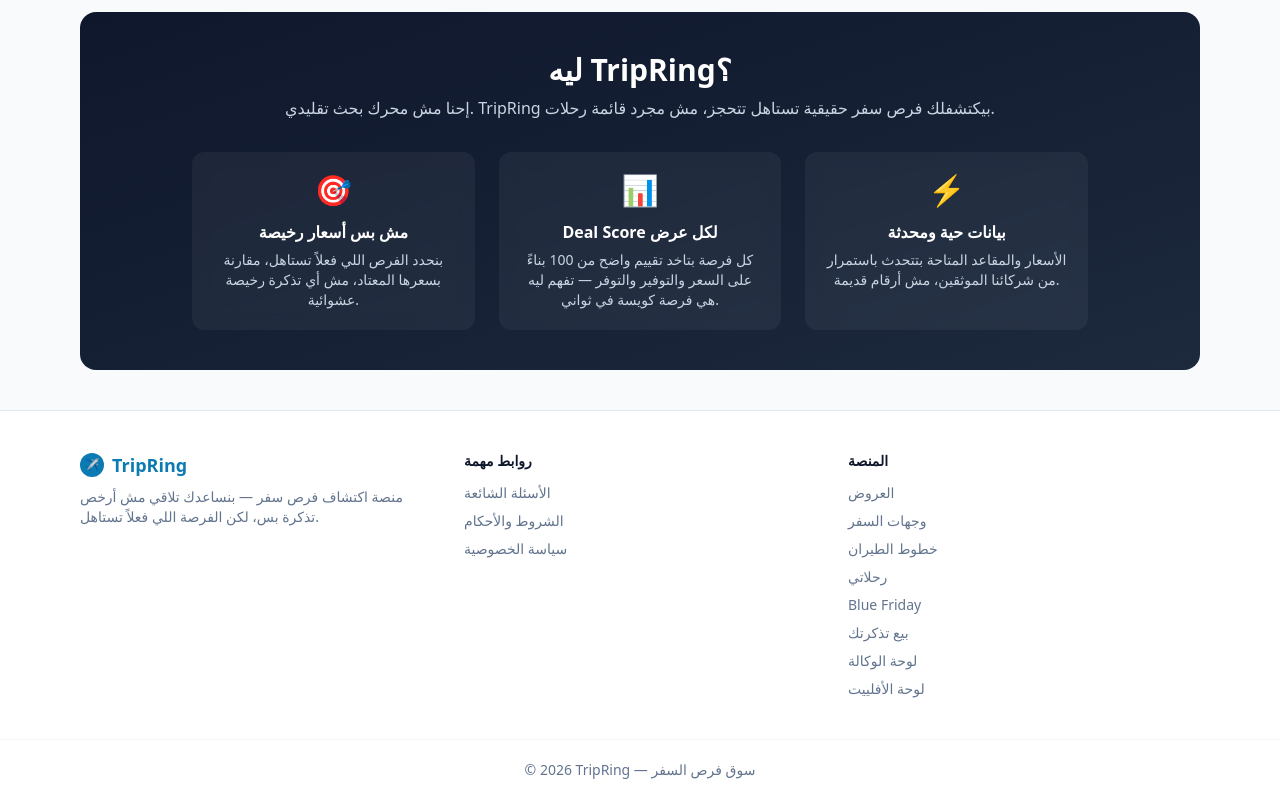
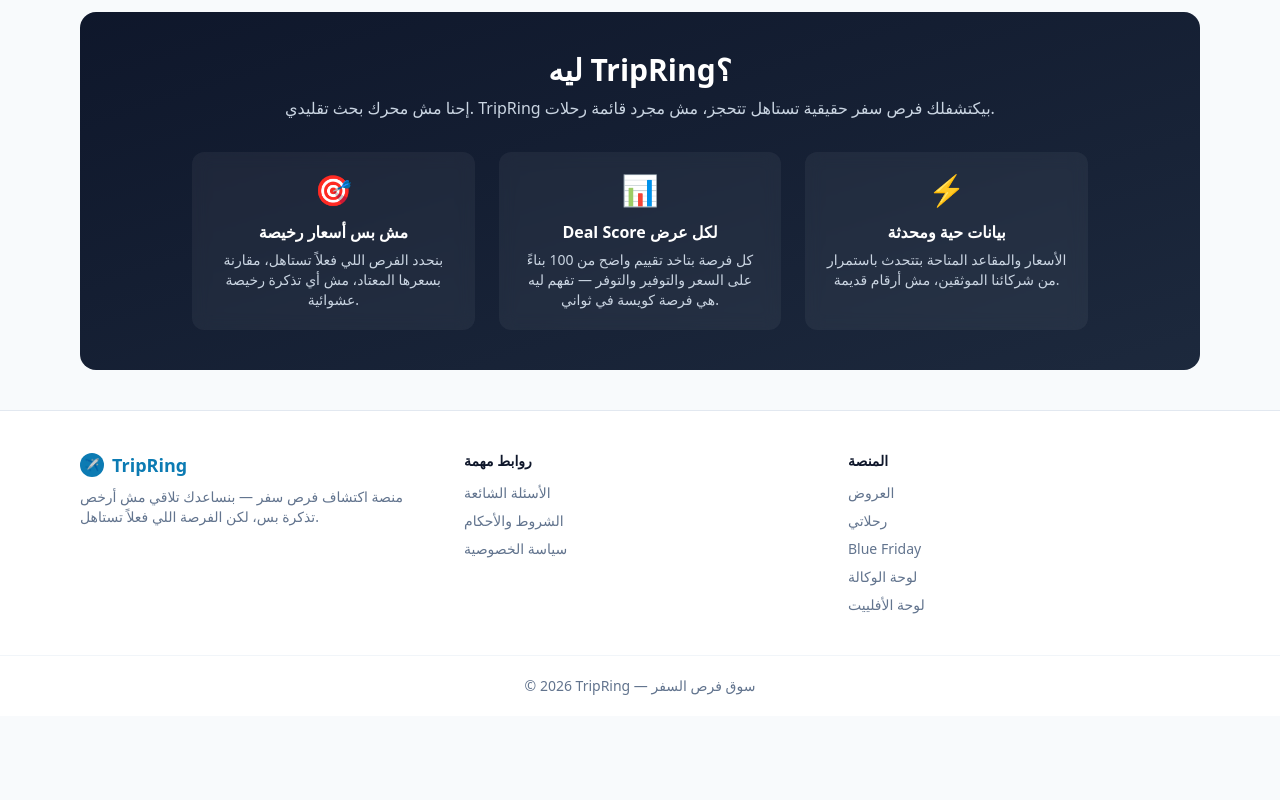
Before and after one commit to MOMOMO213312/TRIPRING, a React app in the folder src/: page / in a window 1280 px wide. Shown: the part 1422-2222 px from the top of the page. After the commit the page ends 2138 px from the top, so only its background shows below. Built offline with nearby package versions, Linux system fonts and the light colour scheme; no server answers; the database is empty; the HTML template or start-up script is replaced by a standard one.

Commit message:
chore(footer): remove destinations, routes, and ticket-resale links

```diff
--- a/src/components/Footer.tsx
+++ b/src/components/Footer.tsx
@@ -46,16 +46,6 @@ export function Footer() {
               </Link>
             </li>
             <li>
-              <Link to="/destinations" className="hover:text-[#0C7BB3]">
-                وجهات السفر
-              </Link>
-            </li>
-            <li>
-              <Link to="/routes" className="hover:text-[#0C7BB3]">
-                خطوط الطيران
-              </Link>
-            </li>
-            <li>
               <Link to="/my-trips" className="hover:text-[#0C7BB3]">
                 رحلاتي
               </Link>
@@ -63,11 +53,6 @@ export function Footer() {
             <li>
               <Link to="/blue-friday" className="hover:text-[#0C7BB3]">
                 Blue Friday
-              </Link>
-            </li>
-            <li>
-              <Link to="/resale" className="hover:text-[#0C7BB3]">
-                بيع تذكرتك
               </Link>
             </li>
             <li>
```
